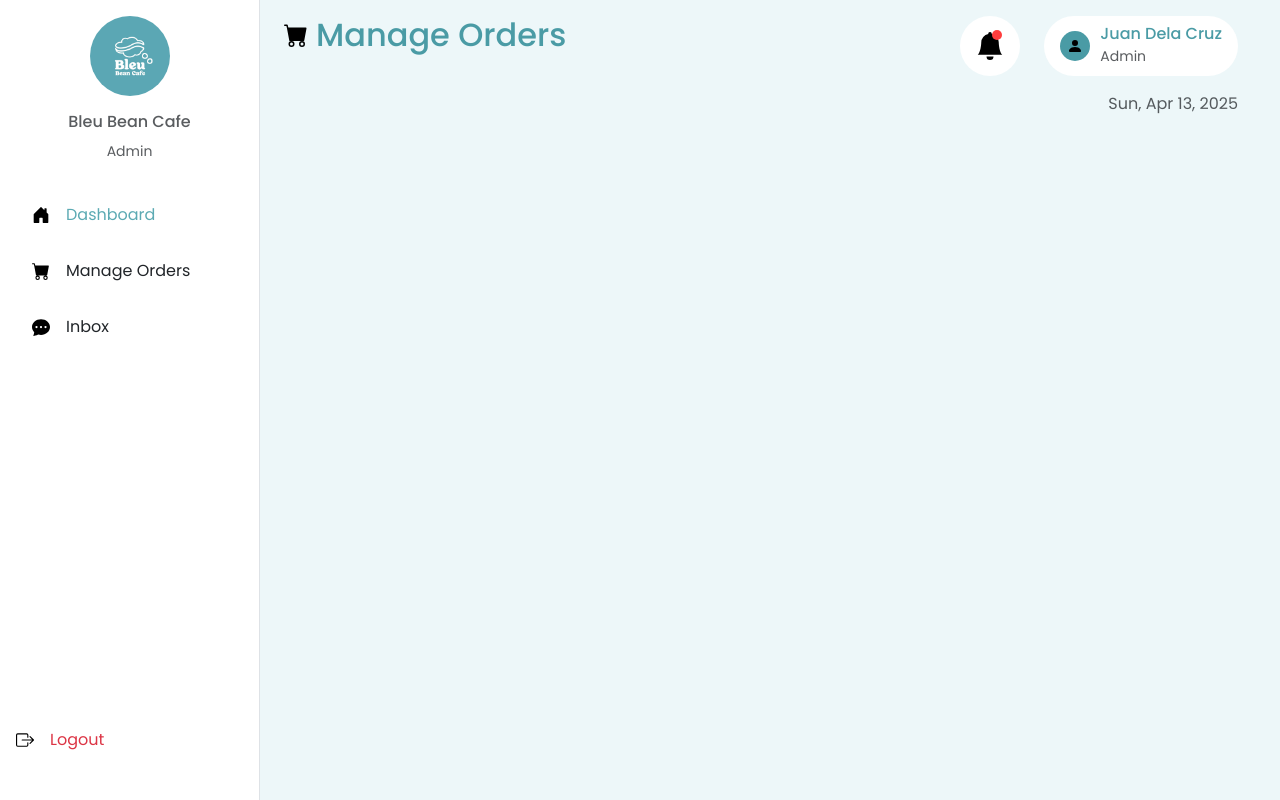
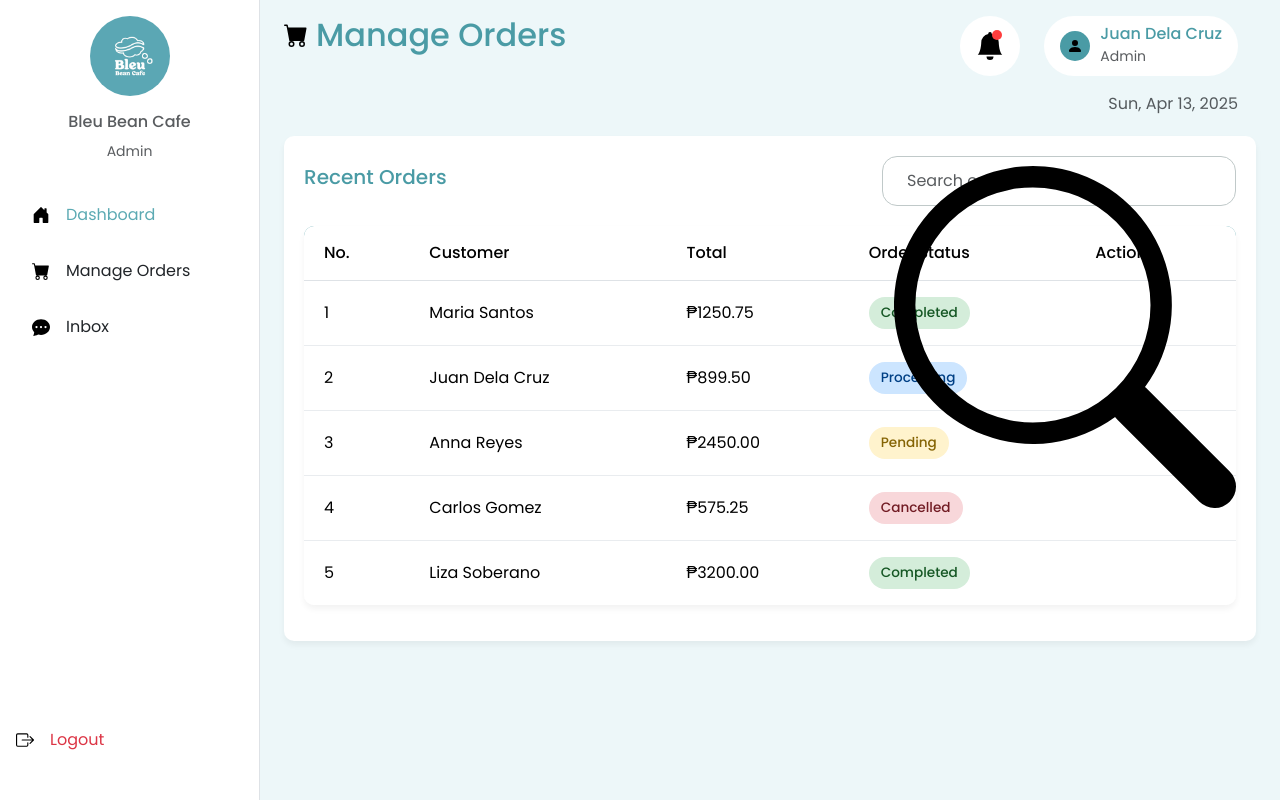
Before and after one commit to markxregie/OOS, a React (Create React App) app: page /admin/manageorders in a window 1280 px wide. Built offline with nearby package versions, Linux system fonts and the light colour scheme.

Commit message:
manageorder added

```diff
--- a/src/components/admin/manageorder.css
+++ b/src/components/admin/manageorder.css
@@ -3,3 +3,132 @@
     display: flex;
     justify-content: flex-end;
   }
+
+
+  /* Table Styles */
+.orders-table {
+  width: 100%;
+  border-collapse: separate;
+  border-spacing: 0;
+  background-color: #fff;
+  border-radius: 10px;
+  box-shadow: 0 4px 6px rgba(0, 0, 0, 0.05);
+  overflow: hidden;
+}
+
+.orders-table thead {
+  background-color: #4a9ba5;
+  color: white;
+}
+
+.orders-table th {
+  padding: 15px 20px;
+  text-align: left;
+  font-weight: 500;
+}
+
+.orders-table td {
+  padding: 15px 20px;
+  border-bottom: 1px solid #e9ecef;
+  vertical-align: middle;
+}
+
+.orders-table tbody tr:last-child td {
+  border-bottom: none;
+}
+
+.orders-table tbody tr:hover {
+  background-color: #f8f9fa;
+}
+
+/* Status Badges */
+.status-badge {
+  padding: 6px 12px;
+  border-radius: 20px;
+  font-size: 0.85rem;
+  font-weight: 500;
+  display: inline-block;
+}
+
+.status-pending {
+  background-color: #fff3cd;
+  color: #856404;
+}
+
+.status-processing {
+  background-color: #cce5ff;
+  color: #004085;
+}
+
+.status-completed {
+  background-color: #d4edda;
+  color: #155724;
+}
+
+.status-cancelled {
+  background-color: #f8d7da;
+  color: #721c24;
+}
+
+/* Action Buttons */
+.action-btn {
+  border: none;
+  background: none;
+  cursor: pointer;
+  margin-right: 10px;
+  padding: 5px;
+  border-radius: 4px;
+  transition: all 0.2s;
+}
+
+.action-btn:hover {
+  background-color: #e9ecef;
+}
+
+.action-btn.view {
+  color: #4a9ba5;
+}
+
+.action-btn.edit {
+  color: #ffc107;
+}
+
+.action-btn.delete {
+  color: #dc3545;
+}
+
+/* Responsive Table */
+@media (max-width: 768px) {
+  .orders-table {
+      display: block;
+      overflow-x: auto;
+  }
+}
+
+/* Table Container */
+.table-container {
+  background-color: white;
+  border-radius: 10px;
+  padding: 20px;
+  box-shadow: 0 4px 6px rgba(0, 0, 0, 0.05);
+  margin-top: 20px;
+}
+
+.table-header {
+  display: flex;
+  justify-content: space-between;
+  align-items: center;
+  margin-bottom: 20px;
+}
+
+.search-input {
+  padding: 8px 15px;
+  border: 1px solid #ddd;
+  border-radius: 20px;
+  width: 250px;
+  outline: none;
+}
+
+.search-input:focus {
+  border-color: #4a9ba5;
+}
--- a/src/components/admin/manageorders.js
+++ b/src/components/admin/manageorders.js
@@ -1,11 +1,11 @@
-// src/components/admin/manageorders.js
 import React, { useState, useEffect } from "react";
-import { Container, Row, Col } from "react-bootstrap";
-import { CartFill, BellFill, PersonFill } from "react-bootstrap-icons";
+import { Container, Row, Col, Table, Form } from "react-bootstrap";
+import { CartFill, BellFill, PersonFill, Search, EyeFill, PencilFill, TrashFill } from "react-bootstrap-icons";
 import "../admin/manageorder.css";
 
 const ManageOrders = () => {
   const [currentDate, setCurrentDate] = useState(new Date());
+  const [searchTerm, setSearchTerm] = useState("");
 
   useEffect(() => {
     const timer = setInterval(() => {
@@ -21,6 +21,36 @@ const ManageOrders = () => {
     month: 'short',
     day: 'numeric'
   });
+
+  // Sample order data
+  const orders = [
+    { id: 1, customer: "Maria Santos", total: 1250.75, status: "completed", date: "2023-05-15" },
+    { id: 2, customer: "Juan Dela Cruz", total: 899.50, status: "processing", date: "2023-05-16" },
+    { id: 3, customer: "Anna Reyes", total: 2450.00, status: "pending", date: "2023-05-16" },
+    { id: 4, customer: "Carlos Gomez", total: 575.25, status: "cancelled", date: "2023-05-17" },
+    { id: 5, customer: "Liza Soberano", total: 3200.00, status: "completed", date: "2023-05-18" },
+  ];
+
+  const filteredOrders = orders.filter(order =>
+    order.customer.toLowerCase().includes(searchTerm.toLowerCase()) ||
+    order.id.toString().includes(searchTerm) ||
+    order.status.toLowerCase().includes(searchTerm.toLowerCase())
+  );
+
+  const getStatusBadge = (status) => {
+    switch(status) {
+      case 'pending':
+        return <span className="status-badge status-pending">Pending</span>;
+      case 'processing':
+        return <span className="status-badge status-processing">Processing</span>;
+      case 'completed':
+        return <span className="status-badge status-completed">Completed</span>;
+      case 'cancelled':
+        return <span className="status-badge status-cancelled">Cancelled</span>;
+      default:
+        return <span className="status-badge">{status}</span>;
+    }
+  };
 
   return (
     <div className="d-flex" style={{ height: "100vh", backgroundColor: "#edf7f9" }}>
@@ -97,7 +127,55 @@ const ManageOrders = () => {
           </Col>
         </Row>
 
-        {/* Add your orders management content here */}
+        {/* Orders Table */}
+        <div className="table-container">
+          <div className="table-header">
+            <h5 style={{ color: "#4a9ba5" }}>Recent Orders</h5>
+            <div className="position-relative">
+              <Search className="position-absolute" style={{ top: "10px", left: "12px", color: "#6c757d" }} />
+              <Form.Control
+                type="text"
+                placeholder="Search orders..."
+                className="search-input ps-4"
+                value={searchTerm}
+                onChange={(e) => setSearchTerm(e.target.value)}
+              />
+            </div>
+          </div>
+
+          <Table className="orders-table">
+            <thead>
+              <tr>
+                <th>No.</th>
+                <th>Customer</th>
+                <th>Total</th>
+                <th>Order Status</th>
+                <th>Actions</th>
+              </tr>
+            </thead>
+            <tbody>
+              {filteredOrders.map((order) => (
+                <tr key={order.id}>
+                  <td>{order.id}</td>
+                  <td>{order.customer}</td>
+                  <td>₱{order.total.toFixed(2)}</td>
+                  <td>{getStatusBadge(order.status)}</td>
+                  <td>
+                    <button className="action-btn view" title="View">
+                      <EyeFill />
+                    </button>
+                    <button className="action-btn edit" title="Edit">
+                      <PencilFill />
+                    </button>
+                    <button className="action-btn delete" title="Delete">
+                      <TrashFill />
+                    </button>
+                  </td>
+                </tr>
+              ))}
+            </tbody>
+          </Table>
+        </div>
       </Container>
     </div>
   );
--- a/src/components/admin/sidebar.js
+++ b/src/components/admin/sidebar.js
@@ -1,6 +1,6 @@
-import React from "react";
+import React, { useState } from "react";
 import { Nav } from "react-bootstrap";
-import { Link } from "react-router-dom";  // Import Link from react-router-dom
+import { Link, useLocation } from "react-router-dom";  // Import useLocation to track the active route
 import logo from "../../assets/logo.jpg";
 import {
   HouseDoorFill,
@@ -10,6 +10,14 @@ import {
 } from "react-bootstrap-icons";
 
 const Sidebar = () => {
+  const [activeKey, setActiveKey] = useState("/admin/dashboard"); // Default active link
+  const location = useLocation(); // Get current route location
+
+  // Update active key based on the current route
+  React.useEffect(() => {
+    setActiveKey(location.pathname);
+  }, [location]);
+
   return (
     <div
       style={{
@@ -40,10 +48,10 @@ const Sidebar = () => {
           <small className="text-muted">Admin</small>
         </div>
 
-        <Nav defaultActiveKey="/dashboard" className="flex-column">
+        <Nav activeKey={activeKey} onSelect={(selectedKey) => setActiveKey(selectedKey)} className="flex-column">
           <Nav.Link
-            as={Link}  // Use Link instead of href
-            to="/admin/dashboard"  // Navigate to dashboard
+            as={Link}
+            to="/admin/dashboard"
             className="d-flex align-items-center py-3"
             style={{ color: "#5caab3", borderRadius: "8px" }}
           >
@@ -51,8 +59,8 @@ const Sidebar = () => {
             <span>Dashboard</span>
           </Nav.Link>
           <Nav.Link
-            as={Link}  // Use Link instead of href
-            to="/admin/manageorders"  // Navigate to Manage Orders page
+            as={Link}
+            to="/admin/manageorders"
             className="d-flex align-items-center py-3 text-dark"
             style={{ borderRadius: "8px" }}
           >
@@ -60,8 +68,8 @@ const Sidebar = () => {
             <span>Manage Orders</span>
           </Nav.Link>
           <Nav.Link
-            as={Link}  // Use Link instead of href
-            to="/admin/inbox"  // You can set up an Inbox page later
+            as={Link}
+            to="/admin/inbox"
             className="d-flex align-items-center py-3 text-dark"
             style={{ borderRadius: "8px" }}
           >
--- /dev/null
+++ b/src/components/signup.css
@@ -0,0 +1,5 @@
+body, html {
+    margin: 0 !important;
+    padding: 0 !important;
+    height: 100%;
+  }
--- a/src/components/signup.js
+++ b/src/components/signup.js
@@ -4,6 +4,7 @@ import homeImage from '../assets/coffee.jpg';
 import { Eye, EyeOff } from 'lucide-react';
 import { ToastContainer, toast } from 'react-toastify';
 import 'react-toastify/dist/ReactToastify.css';
+import './signup.css'
 
 const Signup = () => {
   const [fullName, setFullName] = useState('');
```
Also changed, not shown: src/components/admin/dashboard.css (indentation only).
